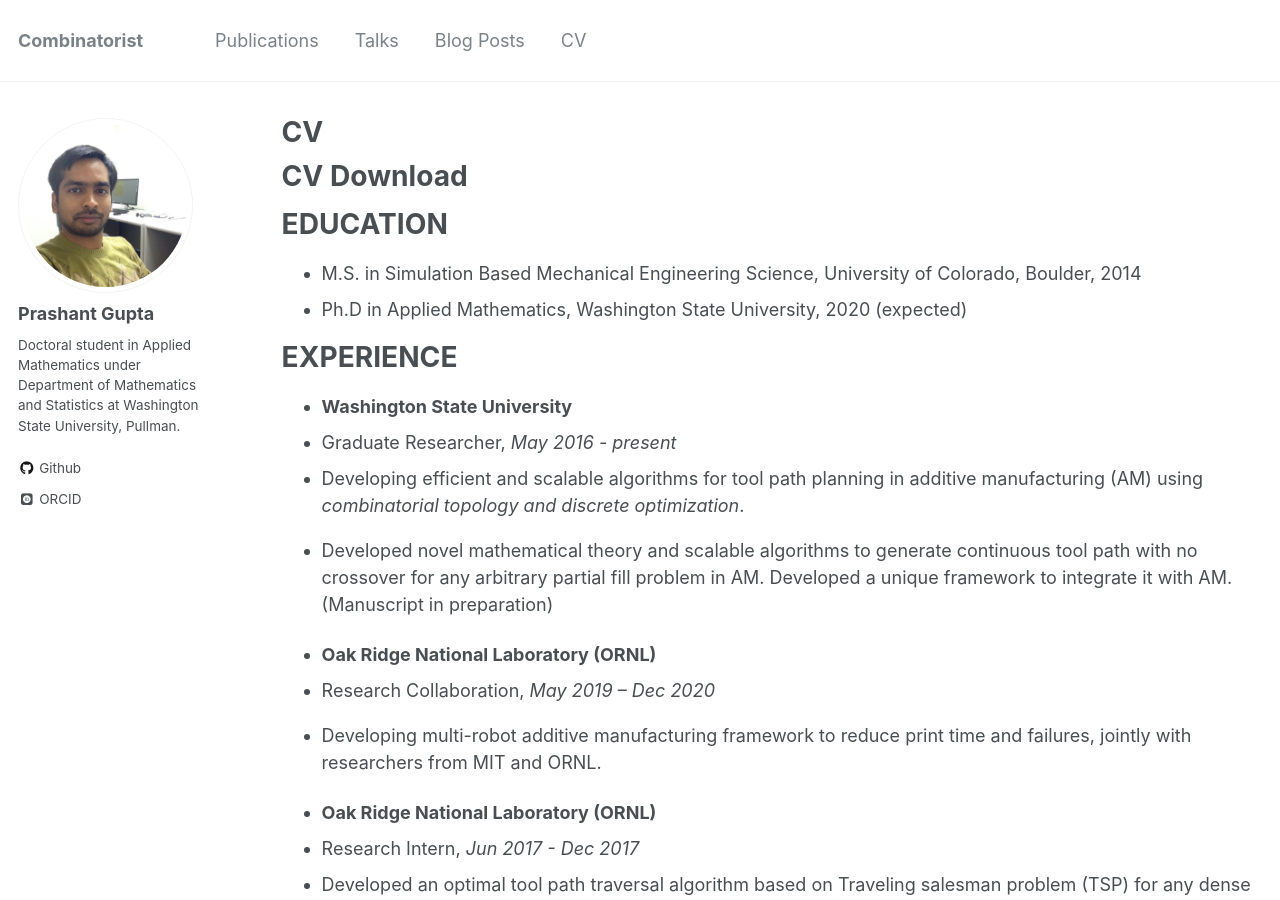
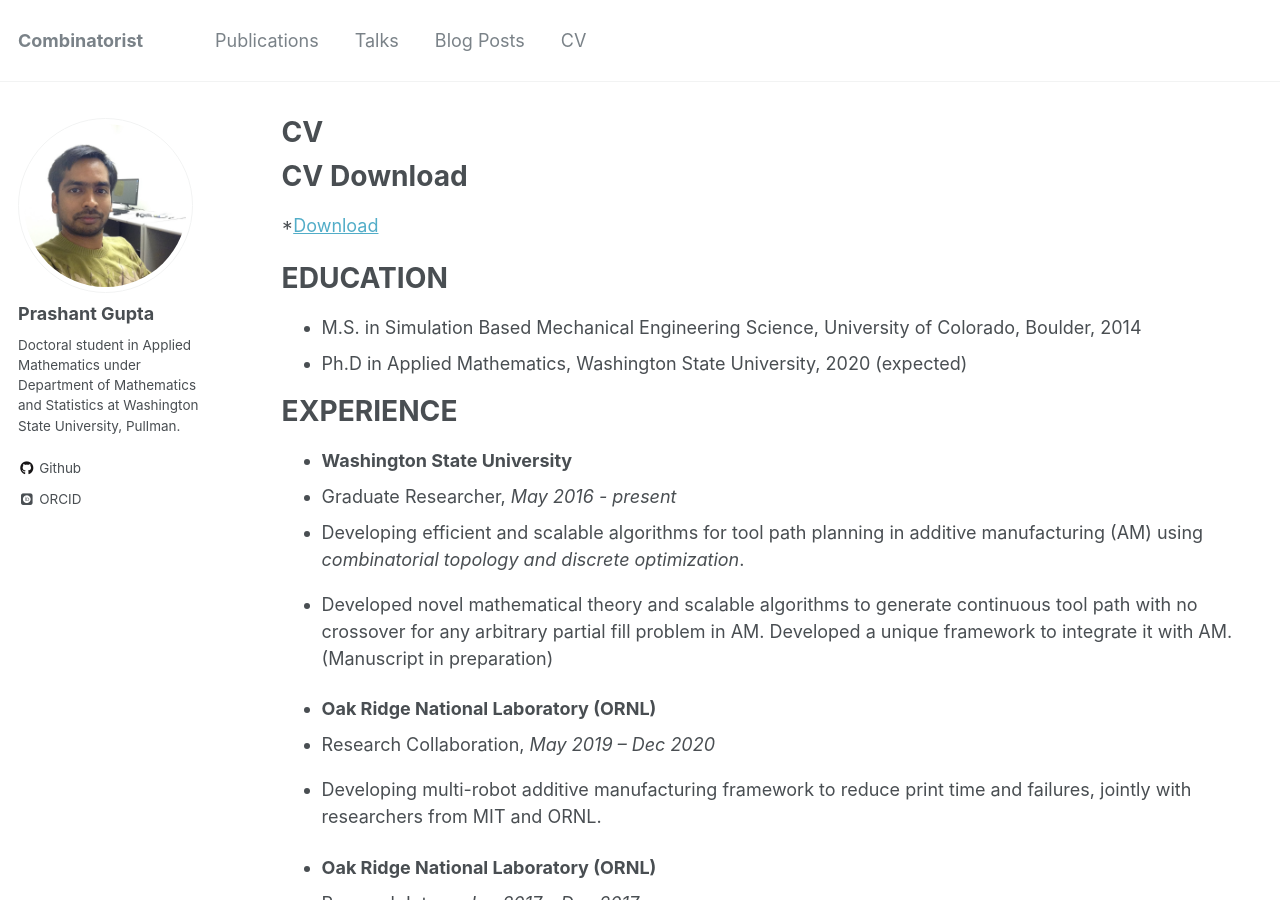
Before and after one commit to pragup/pragup.github.io, a Jekyll site: the page built from _pages/cv.md, in a window 1280 px wide and 900 px high. Built offline with Jekyll 4.4.1, drawn with Linux system fonts in a browser that asks for light colours; some web fonts are replaced.

Commit message:
no message

```diff
--- a/_pages/cv.md
+++ b/_pages/cv.md
@@ -11,7 +11,7 @@ redirect_from:
 
 CV Download
 ======
-[Download]: https://pragup.github.io/files/Prashant_CV.pdf
+*[Download](https://pragup.github.io/files/Prashant_CV.pdf)
 
 EDUCATION
 ======
```
